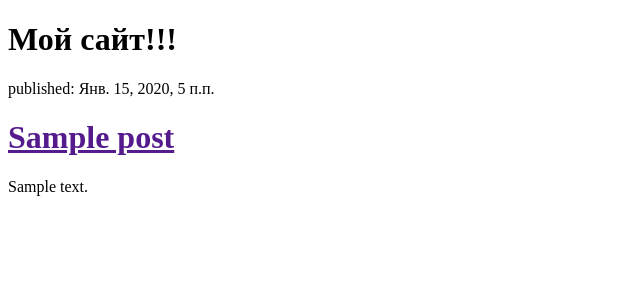
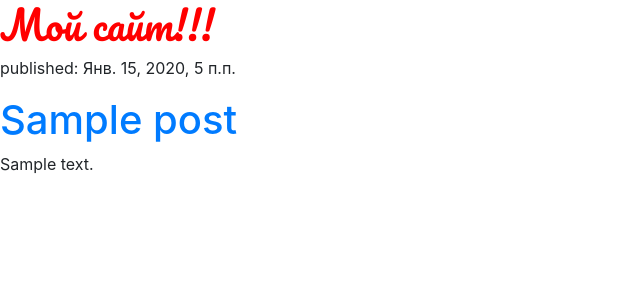
Before and after one commit to ivoshet/django_one, a Django app: page / in a window 1280 px wide. Shown: the top 300 px of the page, without its empty margins (0-640 px from the left). Run offline with Django 3.2, Linux system fonts and the light colour scheme; tables that the repository leaves empty hold one stand-in row (values such as "Sample post"); some libraries are stand-ins or nearby versions.

Commit message:
added static file css and fonts

```diff
--- a/blog/models.py
+++ b/blog/models.py
@@ -1,6 +1,7 @@
 from django.db import models
 from django.conf import settings
 from django.utils import timezone
+
 
 class Post(models.Model):
     author = models.ForeignKey(settings.AUTH_USER_MODEL, on_delete=models.CASCADE)
--- /dev/null
+++ b/blog/static/css/blog.css
@@ -0,0 +1,4 @@
+#site_name {
+    color: red;
+    font-family: 'Pacifico', cursive;
+}
--- a/blog/templates/blog/post_list.html
+++ b/blog/templates/blog/post_list.html
@@ -1,11 +1,15 @@
+{% load static %}
 <!DOCTYPE html>
 <html lang="en" dir="ltr">
 <head>
   <meta charset="utf-8">
+  <link rel="stylesheet" href="https://stackpath.bootstrapcdn.com/bootstrap/4.4.1/css/bootstrap.min.css" integrity="sha384-Vkoo8x4CGsO3+Hhxv8T/Q5PaXtkKtu6ug5TOeNV6gBiFeWPGFN9MuhOf23Q9Ifjh" crossorigin="anonymous">
+  <link href="https://fonts.googleapis.com/css?family=Pacifico&display=swap" rel="stylesheet">
+  <link rel="stylesheet" href="{% static 'css/blog.css' %}">
   <title></title>
 </head>
 <body>
-    <h1>Мой сайт!!!</h1>
+  <h1 id="site_name">Мой сайт!!!</h1>
   {% for post in posts %}
   <div>
     <p>published: {{ post.published_date }}</p>
@@ -14,4 +18,5 @@
   </div>
   {% endfor %}
 </body>
+
 </html>
```
Lines whose indentation alone changed are shown as unchanged.
